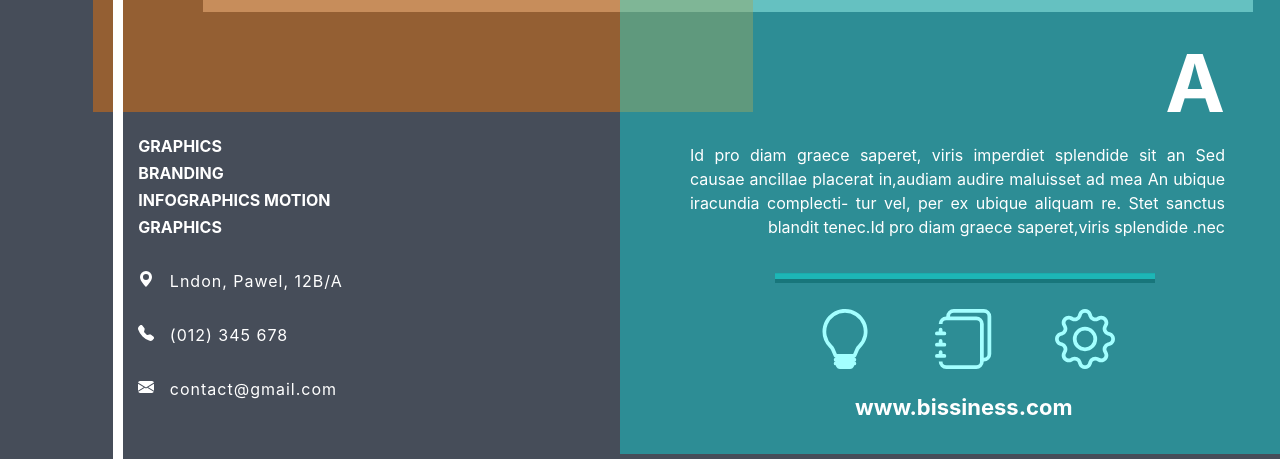
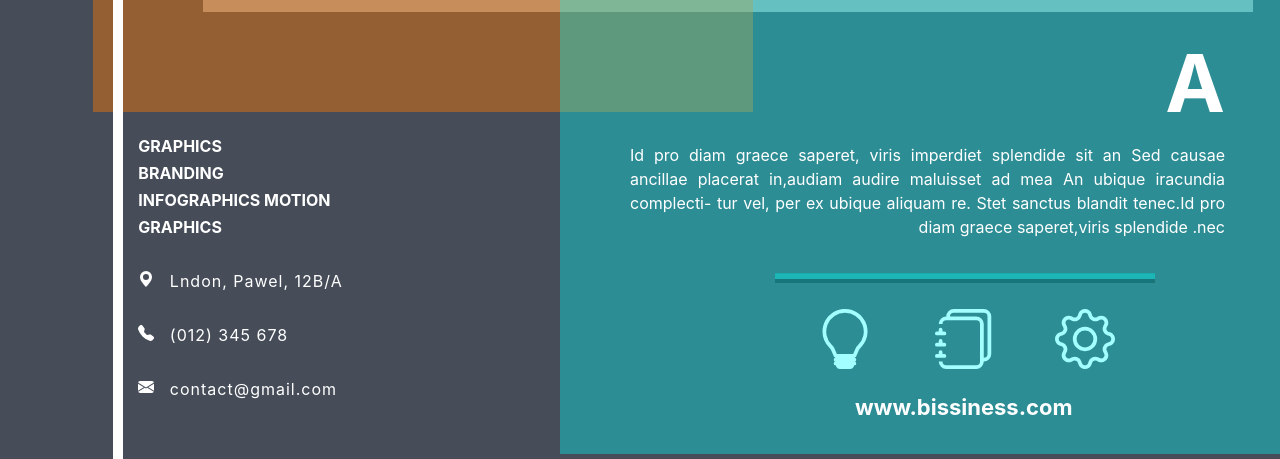
Before and after one commit to priyeshpadiya8201/layout-5, a plain HTML site: page index.html in a window 1280 px wide. Shown: the part 748-1207 px from the top of the page. Drawn offline with Linux system fonts and the light colour scheme; grey boxes are pictures that could not be loaded.

Commit message:
Add files via upload

```diff
--- a/index.css
+++ b/index.css
@@ -109,7 +109,7 @@ a:hover::before {
 .footer_contain
 {
     position: absolute;
-     left: -20px;
+     left: -80px;
      right: 0px;
      top: 550px;
     background-color: rgba(0, 255, 255, 0.362);
```
